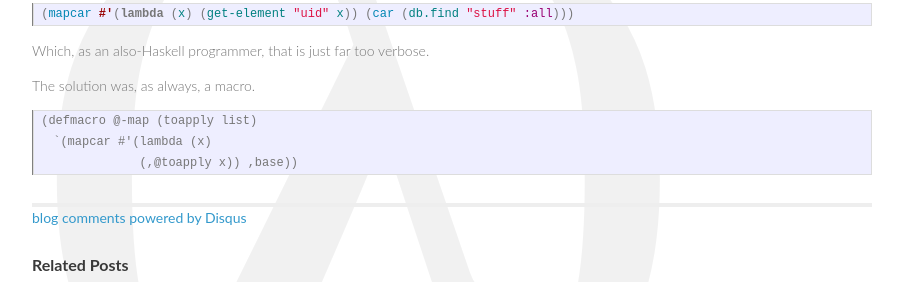
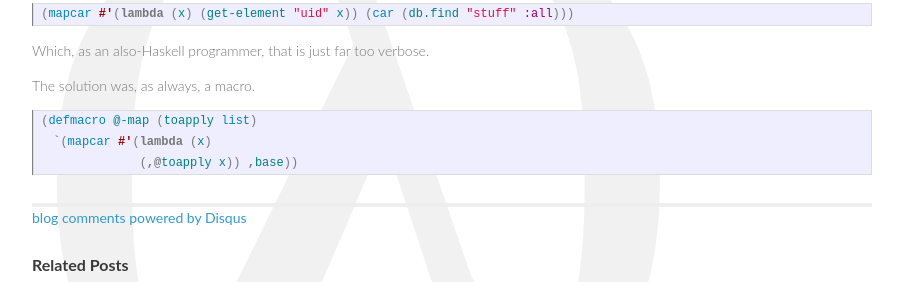
Before and after one commit to cmoore/cmoore.github.com, a Jekyll site: the page built from _posts/2012-06-21-loving-common-lisp.markdown, in a window 1280 px wide. Shown: the part 215-497 px from the top of the page, without its empty margins (188-1091 px from the left). Built offline with Jekyll 4.4.1, drawn with Linux system fonts in a browser that asks for light colours; Markdown is read by kramdown in place of the engine named in the settings; comment, search, counter and statistics services are not loaded.

Commit message:
Got it now, I think.

```diff
--- a/_posts/2012-06-21-loving-common-lisp.markdown
+++ b/_posts/2012-06-21-loving-common-lisp.markdown
@@ -10,7 +10,7 @@ I decided today that I wanted to partially apply functions in Common Lisp like y
 
 In the package `cl-mongo`, `get-element` takes a name and a document and returns the value or nil for that element of the doc.  I was messing around in the repl viewing different documents and every time I did so I had to do something like this:
 
-{% highlight lisp %}
+{% highlight common-lisp %}
 (mapcar #'(lambda (x) (get-element "uid" x)) (car (db.find "stuff" :all)))
 {% endhighlight %}
 
@@ -18,7 +18,7 @@ Which, as an also-Haskell programmer, that is just far too verbose.
 
 The solution was, as always, a macro.
 
-{% highlight common lisp %}
+{% highlight common-lisp %}
 (defmacro @-map (toapply list)
   `(mapcar #'(lambda (x)
               (,@toapply x)) ,base))
```
